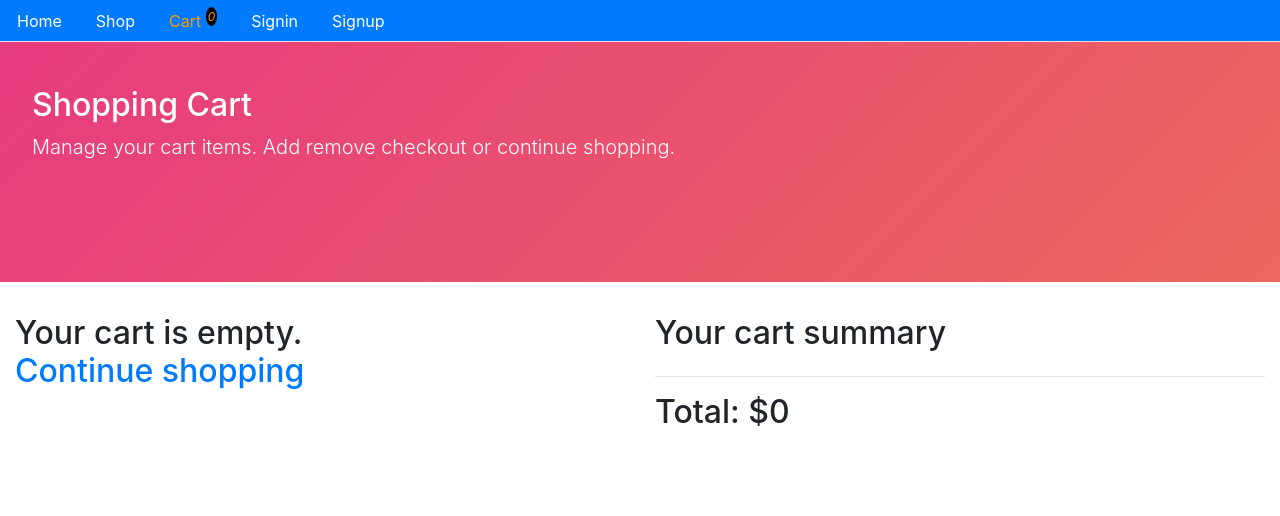
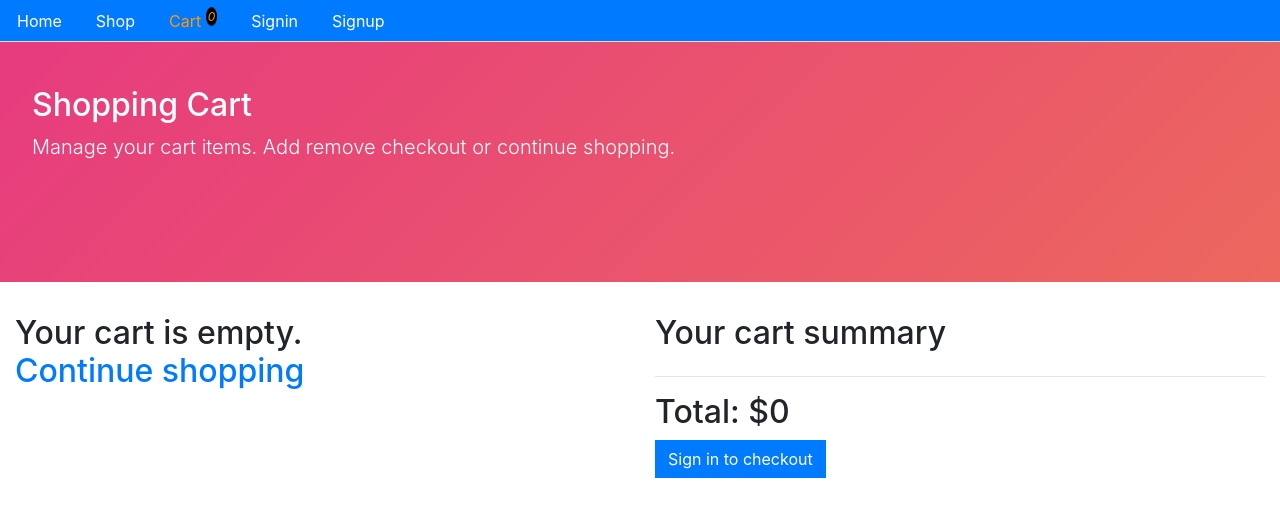
Before and after one commit to spiism/e-commerce-react-nodejs, a React (Create React App) app in the folder front-end-react/: page /cart in a window 1280 px wide. Shown: the top 516 px of the page. Built offline with nearby package versions, Linux system fonts and the light colour scheme.

Commit message:
check authenticated for user to checkout items

```diff
--- a/front-end-react/src/core/Checkout.js
+++ b/front-end-react/src/core/Checkout.js
@@ -1,7 +1,6 @@
-import React, { useState, useEffect } from 'react';
-import Layout from './Layout';
-import {getProducts} from './apiCore';
-import Card from './Card';
+import React from 'react';
+import { isAuthenticated } from '../auth';
+import { Link } from 'react-router-dom';
 
 
 const Checkout = ({ products }) => {
@@ -17,8 +16,17 @@
     return (
         <div>
             <h2>Total: ${getTotal()}</h2>
-        </div>
-    );
-};
 
+            {isAuthenticated() ? (
+            <button className="btn btn-success">Checkout</button>
+            ) : (
+            <Link to="/signin">
+                <button className="btn btn-primary">
+                    Sign in to checkout
+                    </button>
+                    </Link>
+                    ) }
+
+</div>
+    );};
 export default Checkout;
```
